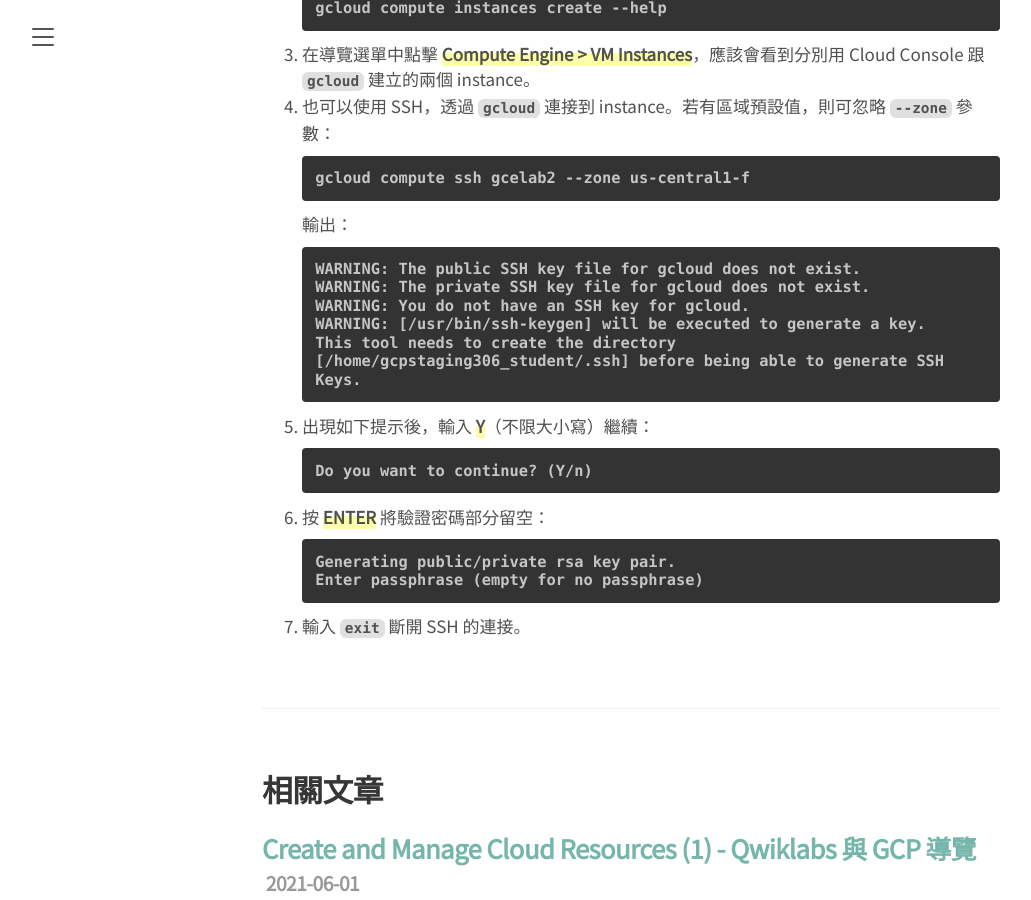
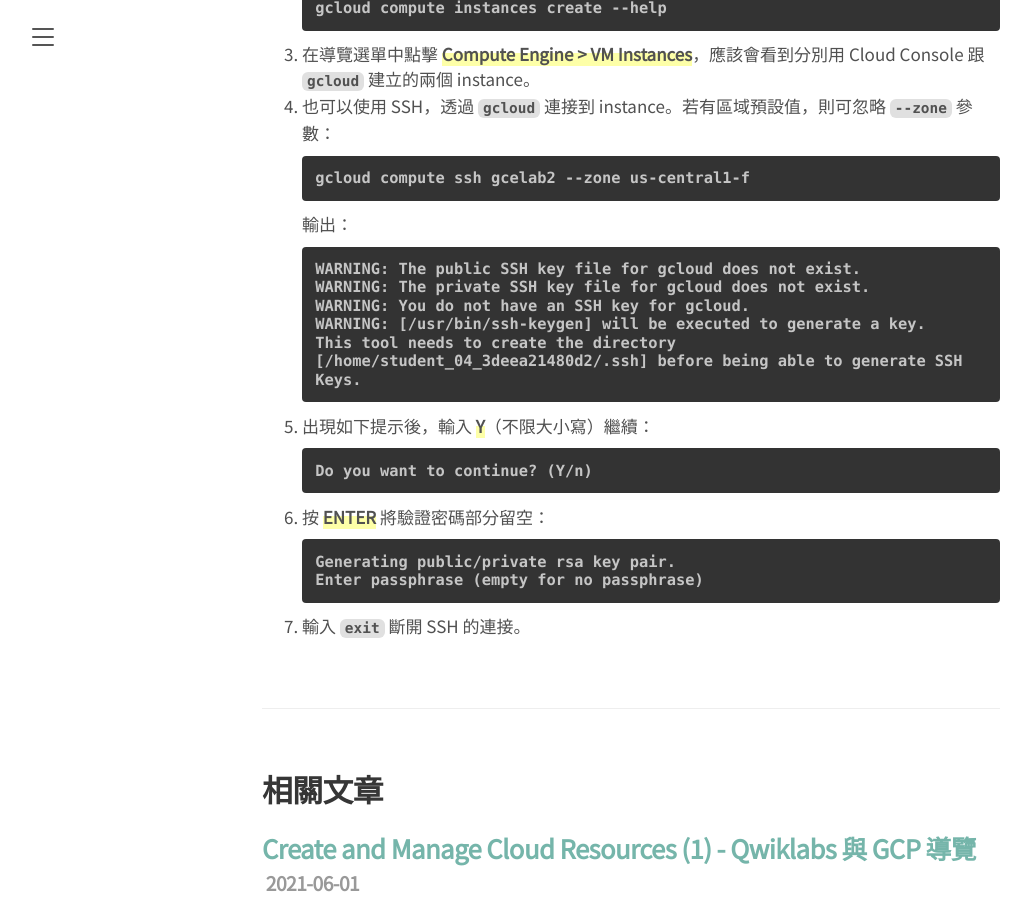
Before and after one commit to JHTNT/JHTNT, a Jekyll site: the page built from _posts/2021-06-03-qwik120-2.md, in a window 1280 px wide and 900 px high, scrolled down 3946 px. Shown: the whole window, without its empty margins (9-1040 px from the left). Built offline with Jekyll 4.4.1, drawn with Linux system fonts in a browser that asks for light colours.

Commit message:
Update 2021-06-03-qwik120-2.md

````diff
--- a/_posts/2021-06-03-qwik120-2.md
+++ b/_posts/2021-06-03-qwik120-2.md
@@ -42,9 +42,9 @@
    - **Zone**：us-central1-f。
    - **Series**：N1。系列名稱。
    - **Machine Type**：2 vCPU。GCP 有多種機器類型可用，從微型 instance 類型到 32 核、208GB RAM instance，可參考 [Machine types](https://cloud.google.com/compute/docs/machine-types)。
-   <div markdown="span" class="info">
-   實驗所提供的專案有默認的[資源配額](https://cloud.google.com/compute/quotas)，這可能會限制 CPU 核心的數量。
-   </div>
+      <div markdown="span" class="info">
+      實驗所提供的專案有默認的[資源配額](https://cloud.google.com/compute/quotas)，這可能會限制 CPU 核心的數量。
+      </div>
    - **Boot Disk**：New 10 GB balanced persistent disk OS Image: Debian GNU/Linux 10 (buster)。GCP 提供多個映像，包括 Debian、Ubuntu、CoreOS 和 Red Hat Enterprise Linux、Windows Server 等高級映像。細節參閱 [Operating system details](https://cloud.google.com/compute/docs/images/os-details)。
    - **Firewall**：Allow HTTP traffic。選擇此選項以存取稍後安裝的網頁伺服器。並**自動建立防火牆規則以允許通訊埠 80 上的 HTTP 流量**。
 
@@ -163,7 +163,7 @@
    WARNING: You do not have an SSH key for gcloud.
    WARNING: [/usr/bin/ssh-keygen] will be executed to generate a key.
    This tool needs to create the directory
-   [/home/gcpstaging306_student/.ssh] before being able to generate SSH
+   [/home/student_04_3deea21480d2/.ssh] before being able to generate SSH
    Keys.
    ```
 
````
